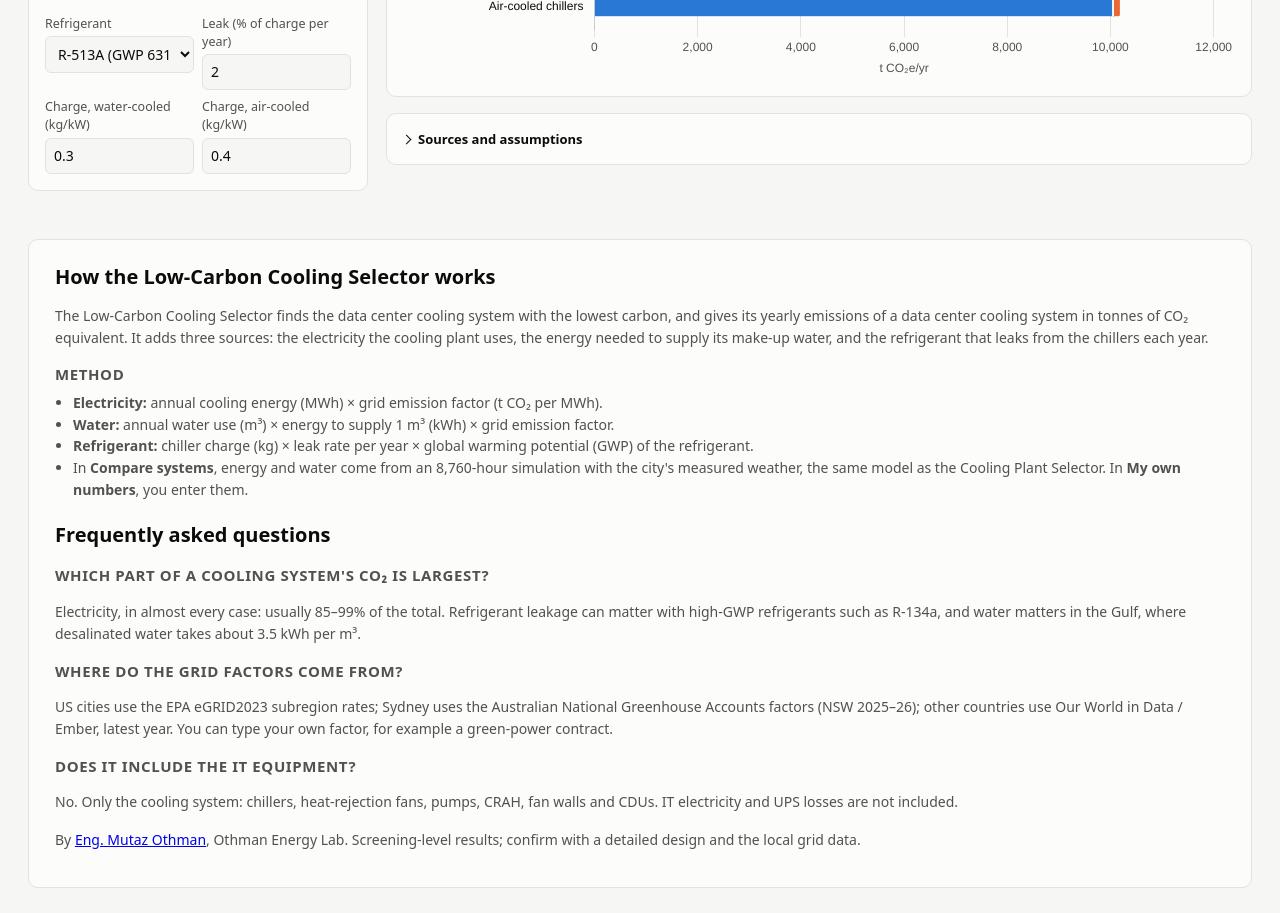
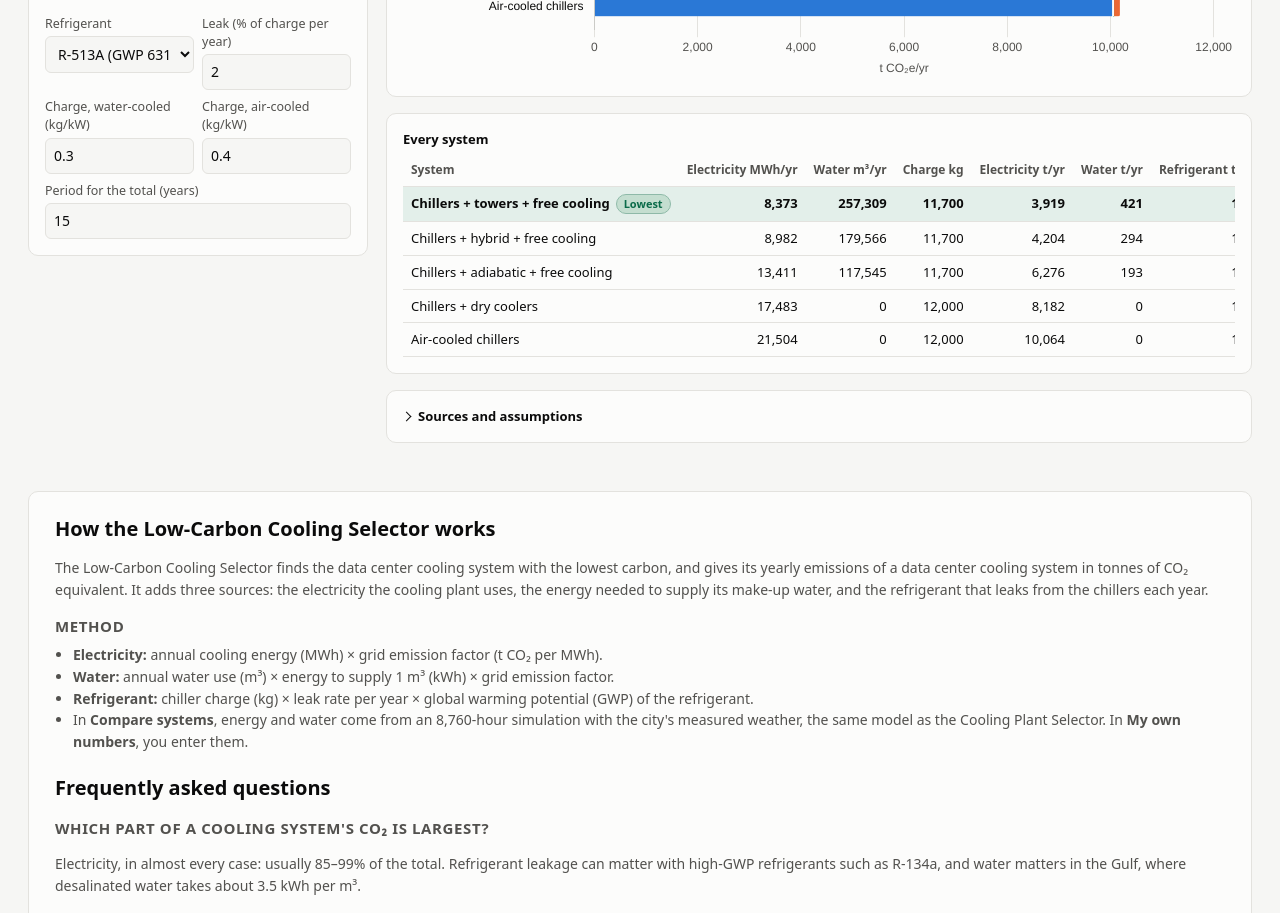
Before and after one commit to Motaz-othman/othman-energy-lab, a plain HTML site: page data-centers/low-carbon-cooling/index.html in a window 1280 px wide. Shown: the part 832-1745 px from the top of the page. Drawn offline with Linux system fonts and the light colour scheme.

Commit message:
Low-Carbon Cooling Selector: Every system table back at the bottom of the results
Co-Authored-By: Claude Opus 5.5 <noreply@anthropic.com>

```diff
--- a/data-centers/low-carbon-cooling/index.html
+++ b/data-centers/low-carbon-cooling/index.html
@@ -41,8 +41,8 @@
 .eqs .f{font-family:ui-monospace,Menlo,Consolas,monospace;font-size:13px;color:var(--text2)}
 .eqs b{font-variant-numeric:tabular-nums}
 .eqs .tot{background:color-mix(in srgb,var(--brand) 9%,var(--surface));border-color:color-mix(in srgb,var(--brand) 35%,var(--border))}
-#inGrid [hidden],#cRes[hidden]{display:none!important}
-#cTab td.sys{white-space:nowrap}
+#inGrid [hidden],#cRes[hidden],#cAllCard[hidden]{display:none!important}
+#cAll td.sys{white-space:nowrap}
 .sgrid{display:grid;grid-template-columns:repeat(auto-fill,minmax(170px,1fr));gap:12px}
 .sc{display:flex;flex-direction:column;gap:8px;padding:14px 16px;border-radius:12px;background:var(--bg);border:1px solid var(--border)}
 .sc.low{border-color:color-mix(in srgb,var(--brand) 45%,var(--border));background:color-mix(in srgb,var(--brand) 7%,var(--surface))}
@@ -119,7 +119,7 @@ tr.best td{font-weight:700;background:color-mix(in srgb,var(--brand) 10%,transpa
     <div><label for="cChW">Charge, water-cooled (kg/kW)</label><input type="number" id="cChW" value="0.3" min="0" step="0.05"></div>
     <div><label for="cChA">Charge, air-cooled (kg/kW)</label><input type="number" id="cChA" value="0.4" min="0" step="0.05"></div>
   </div>
-  <div id="yrsRow" hidden><label for="cYrs">Period for the total (years)</label><input type="number" id="cYrs" value="15" min="1" max="40" step="1"></div>
+  <div id="yrsRow"><label for="cYrs">Period for the total (years)</label><input type="number" id="cYrs" value="15" min="1" max="40" step="1"></div>
 </aside>
 </div>
 <section class="results">
@@ -131,6 +131,7 @@ tr.best td{font-weight:700;background:color-mix(in srgb,var(--brand) 10%,transpa
     <div class="legend"><span><i style="background:var(--s1)"></i>Electricity</span><span><i style="background:var(--s3)"></i>Water supply</span><span><i style="background:var(--s2)"></i>Refrigerant leakage</span></div>
     <div class="chartbox" id="cBox" style="height:260px"><canvas id="cChart"></canvas></div>
   </div>
+  <div class="card" id="cAllCard"><div class="ctitle">Every system</div><div id="cAll"></div></div>
   <details class="card more"><summary>Sources and assumptions</summary><div id="cDet"></div></details>
 </section>
 </main>
--- a/data-centers/low-carbon-cooling/js/app.js
+++ b/data-centers/low-carbon-cooling/js/app.js
@@ -81,6 +81,10 @@ function renderEst(f){
     </div>`; });
   $('cTabTitle').textContent='Each system, CO₂ only';
   $('cTab').innerHTML=`<div class="sgrid">${cards.join('')}</div>`;
+  const rows=ids.map((id,i)=>{ const r=RES[id], bad=!DES[id].ok;
+    return `<tr class="${i===0&&!bad?'best':''}"><td class="sys">${r.o.short}${i===0&&!bad?'<span class="tag ok">Lowest</span>':''}${bad?'<span class="tag">Fails design day</span>':''}</td><td>${fmt(r.E)}</td><td>${fmt(r.W)}</td><td>${fmt(r.charge)}</td><td>${t(r.co2E)}</td><td>${t(r.co2W)}</td><td>${t(r.co2R)}</td><td><b>${t(r.co2)}</b></td><td>${fmt(r.co2IT,1)}</td><td>${fmt(r.co2*Y)}</td></tr>`; });
+  $('cAllCard').hidden=false;
+  $('cAll').innerHTML=table(['System','Electricity MWh/yr','Water m³/yr','Charge kg','Electricity t/yr','Water t/yr','Refrigerant t/yr','Total t CO₂e/yr','kg per MWh IT',`Total over ${Y} yr (t)`],rows);
   details(f,R,true);
 }
 
@@ -99,7 +103,7 @@ function renderOwn(f){
     </div>
     <div class="verdict">Electricity <b>${sh(cE)}%</b>, water supply <b>${sh(cW)}%</b>, refrigerant leakage <b>${sh(cR)}%</b> of the total.${cR>0.1*tot&&R.r.gwp>100?` Refrigerant is a large share: a low-GWP refrigerant such as R-1234ze(E) (GWP 1) would remove most of it.`:''}</div>`;
   chart([name],[{co2E:cE,co2W:cW,co2R:cR}]);
-  $('cTabTitle').textContent='How it is calculated';
+  $('cAllCard').hidden=true; $('cTabTitle').textContent='How it is calculated';
   $('cTab').innerHTML=`<div class="eqs">
     <div><span>Electricity</span><span class="f">${fmt(E)} MWh × ${f.ef.toFixed(3)} t/MWh</span><b>${t(cE)} t</b></div>
     <div><span>Water supply</span><span class="f">${fmt(W)} m³ × ${fmt(f.wkwh,1)} kWh/m³ ÷ 1,000 × ${f.ef.toFixed(3)} t/MWh</span><b>${t(cW)} t</b></div>
@@ -133,7 +137,7 @@ function details(f,R,est){
 
 // ---------- mode tabs and inputs ----------
 function setMode(m){ MODE=m; $('mEst').classList.toggle('on',m==='est'); $('mOwn').classList.toggle('on',m==='own');
-  $('estPane').hidden=m!=='est'; $('ownPane').hidden=m!=='own'; $('chRow').hidden=m!=='est'; $('yrsRow').hidden=m==='est'; schedule(0); }
+  $('estPane').hidden=m!=='est'; $('ownPane').hidden=m!=='own'; $('chRow').hidden=m!=='est'; schedule(0); }
 $('mEst').onclick=()=>setMode('est'); $('mOwn').onclick=()=>setMode('own');
 document.querySelectorAll('#inGrid input, #inGrid select:not(#cCity)').forEach(el=>el.addEventListener('input',()=>schedule()));
 loadCity();
```
Also changed, not shown: dist/low-carbon-cooling.html (+10 -5 lines).
